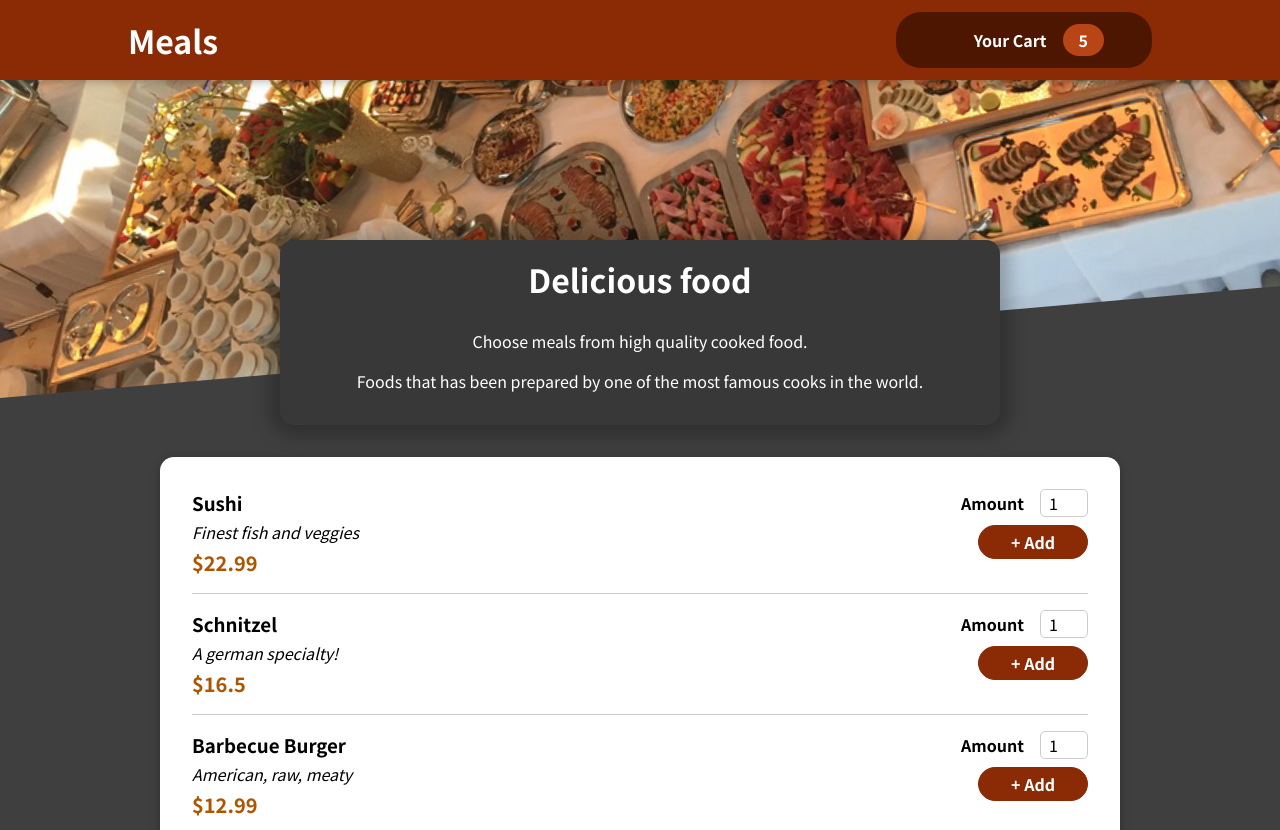
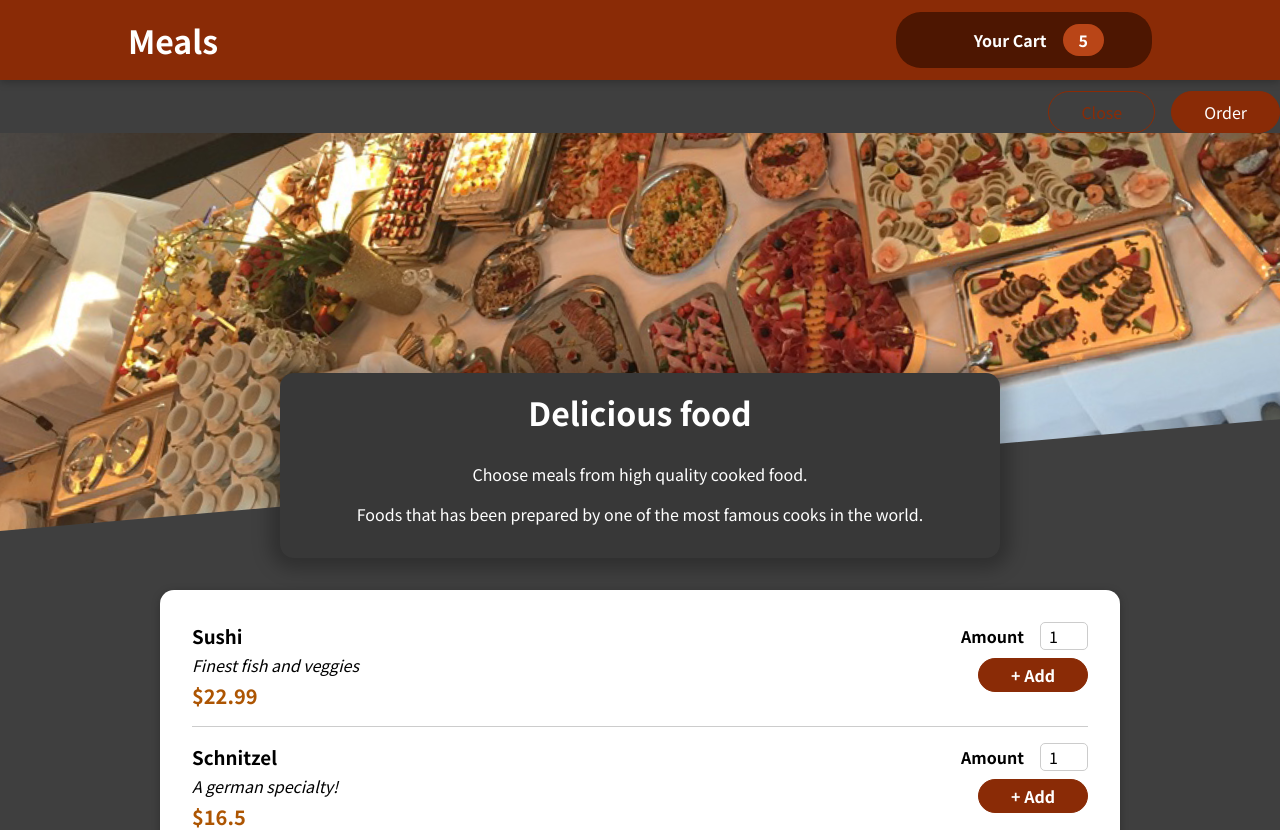
Before and after one commit to qur786/Food-Order, a React (Create React App) app: page / in a window 1280 px wide. Shown: the top 830 px of the page. Built offline with nearby package versions, Linux system fonts and the light colour scheme; some icons are missing.

Commit message:
feat: add Cart to App

```diff
--- a/src/App.tsx
+++ b/src/App.tsx
@@ -1,10 +1,12 @@
 import { Fragment } from "react";
 import { Header } from "./components/Header";
 import { Meals } from "./components/Meals";
+import { Cart } from "./components/Cart";
 
 function App() {
   return (
     <Fragment>
+      <Cart />
       <Header />
       <main>
         <Meals />
```
